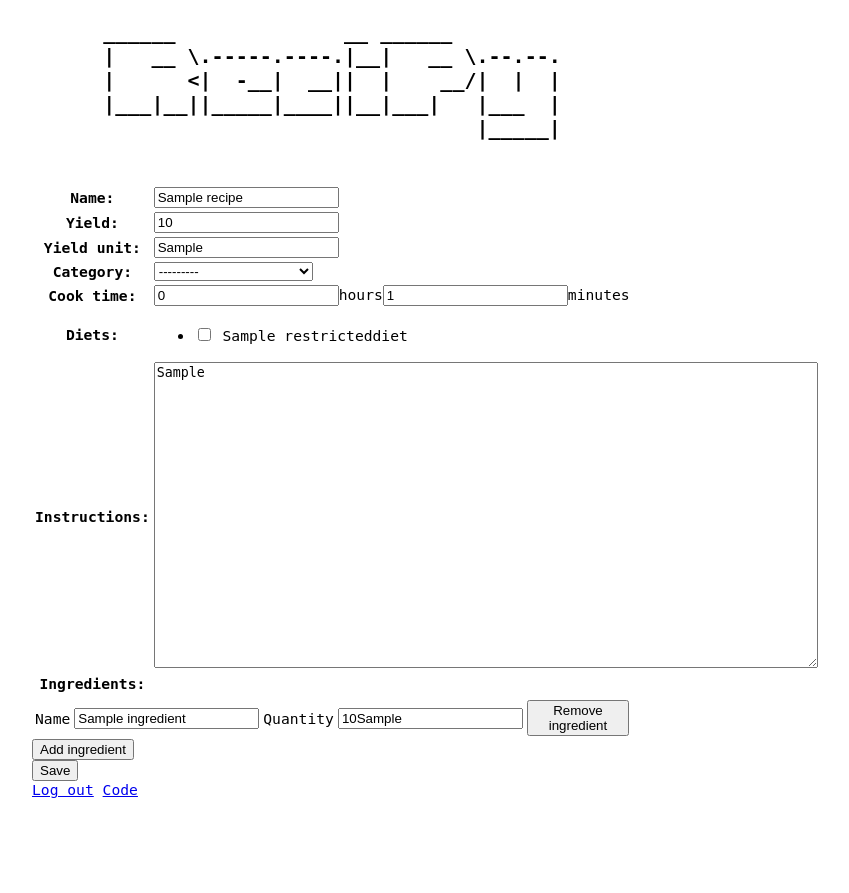
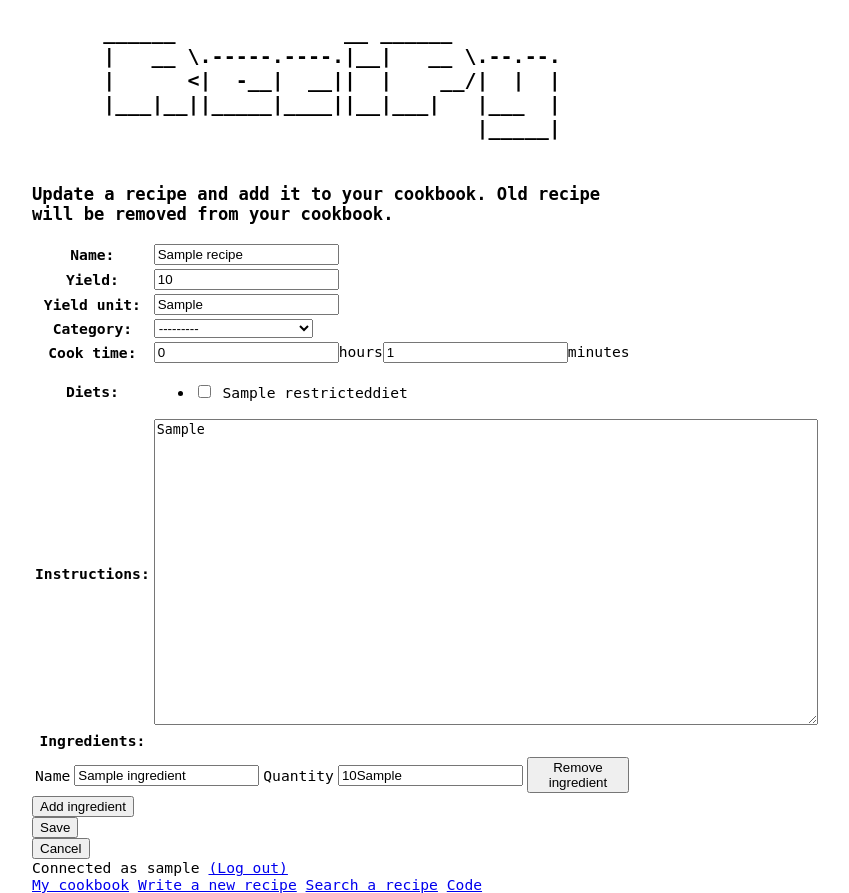
Before and after one commit to Hungry-Students/recipy, a Django app: page /update/1/ in a window 1280 px wide. Shown: the whole page, without its empty margins (308-1157 px from the left). Before the commit the page ends 798 px from the top, so only its background shows below. Run offline with Django 3.2, Linux system fonts and the light colour scheme; a user stored in the database is signed in; tables that the repository leaves empty hold one stand-in row (values such as "Sample post").

Commit message:
Day before the deadline improvements Add user check after scrape. Possibility to correctly modifiy recipes. Link with cookbook part (write/scrape/update now correctly updates user's cookbook) Add menu in footer. Possibility to actually navigate in the website
TODO : implement following in practice (page to search for a user, see users we follow, page describing a user/showing its cookbook ?, search criterias depending on followed users, public/private recipes)
TODO : show error messages correctly

```diff
--- a/recipes/forms.py
+++ b/recipes/forms.py
@@ -14,7 +14,7 @@ from .models import (
     RecipeCategory,
     RestrictedDiet,
 )
-from .parser import IngredientParser  # , YieldsParser
+from .parser import IngredientParser  , YieldsParser
 
 
 class CustomNumberInput(forms.NumberInput):
@@ -98,11 +98,6 @@ class IngredientObject:
         else:
             self.exclude_formatted = ""
         return self
-
-    def __eq__(self, other):
-        if isinstance(other, self.__class__):
-            return self.name == other.name and self.quantity == other.quantity and self.quantity_unit == other.quantity_unit and self.exclude == other.exclude
-       	return False
 
 
 
@@ -249,8 +244,30 @@ class InputRecipeForm(Form):
 
         return recipe
 
+def form_from_scrape(scraper):
+    yields_parser = YieldsParser()
+    yields_parser.parse(scraper.yields())
+    ingredient_parser = IngredientParser()
+    l_ingredients=[]
+    for e in scraper.ingredients():
+        ingredient_parser.parse(e.lower())
+        # NOTE: we force lower case in the argument, upper case will be
+        # given in the parser when needed (e.g. cL)
+        l_ingredients.append(IngredientObject(name=ingredient_parser.ingredient_name, quantity = ingredient_parser.quantity, quantity_unit = ingredient_parser.quantity_unit))
+
+    initial = {
+     	'name' : scraper.title(),
+     	'instructions' : scraper.instructions(),
+     	'quantity' : yields_parser.yields,
+     	'quantity_unit' : yields_parser.yields_unit,
+     	'cook_time' : scraper.total_time(),
+     	'ingredients' : l_ingredients
+     }
+
+    return InputRecipeForm(initial=initial)
 
 class SearchRecipeForm(Form):
+    only_cookbook = forms.BooleanField(required=False, label="Search only on my cookbook", initial=True)
     name = forms.CharField(label="Name", required=False)
     category = forms.ModelChoiceField(
         RecipeCategory.objects.all(), label="Category", required=False
@@ -268,23 +285,27 @@ class SearchRecipeForm(Form):
         validators=[validate_no_duplicate],
     )
 
-    def search(self):
-        # filtering name
-        query = Recipe.objects.filter(name__icontains=self.cleaned_data["name"])
-        # filtering category
-        if self.cleaned_data["category"]:
-            query = query.filter(category__name=self.cleaned_data["category"])
-        # filtering diet
-        for diet in self.cleaned_data["diets"]:
-            query = query.filter(diets__name=diet)
-        # filtering ingredients
-        for ingredient in self.cleaned_data["ingredients"]:
-            if ingredient.name:  # we don't filter for empty inputs
-                if ingredient.exclude:
-                    query = query.exclude(ingredients__name=ingredient.name)
-                else:
-                    query = query.filter(ingredients__name=ingredient.name)
-        return query
+    def search(self, user=None):
+    	if self.cleaned_data['only_cookbook'] and user:
+    		query = user.cookbook.recipes.all()
+    	else:
+    		query = Recipe.objects.all()
+    	# filtering name
+    	query = query.filter(name__icontains=self.cleaned_data["name"])
+    	# filtering category
+    	if self.cleaned_data["category"]:
+    		query = query.filter(category__name=self.cleaned_data["category"])
+    	# filtering diet
+    	for diet in self.cleaned_data["diets"]:
+    		query = query.filter(diets__name=diet)
+    	# filtering ingredients
+    	for ingredient in self.cleaned_data["ingredients"]:
+    		if ingredient.name:  # we don't filter for empty inputs
+    			if ingredient.exclude:
+    				query = query.exclude(ingredients__name=ingredient.name)
+    			else:
+    				query = query.filter(ingredients__name=ingredient.name)
+    	return query
 
 
 class CommentForm(forms.ModelForm):
--- a/recipes/static/recipes/ingredient_form_script.js
+++ b/recipes/static/recipes/ingredient_form_script.js
@@ -13,7 +13,7 @@ function addIngredient(name, display_type, value_name='', value_quantity='', val
 	if (display_type == 0){
 		content = 	`<td>Quantity</td>
 					<td>
-						<input id="${name}_${ingredient_counter}_quantity" name="${name}_${ingredient_counter}_quantity" value="${value_quantity}" placeholder="42 spoons">
+						<input id="${name}_${ingredient_counter}_quantity" name="${name}_${ingredient_counter}_quantity" value="${value_quantity}">
 					</td>
 					`
 	}
@@ -29,7 +29,7 @@ function addIngredient(name, display_type, value_name='', value_quantity='', val
 	<td>
 		<input list="${name}_ingredients_list" id="${name}_${ingredient_counter}_name" name="${name}_${ingredient_counter}_name" value="${value_name}">
 	</td>` + content + `<td>
-		<button type="button" onclick=removeIngredient(${ingredient_counter},${name})>Remove ingredient</button><br>
+		<button type="button" onclick=removeIngredient(${ingredient_counter},'${name}')>Remove ingredient</button><br>
 	</td>`;
 	tr_node.id = `${name}_${ingredient_counter}_input`;
 	document.getElementById(`${name}_ingredient_input`).appendChild(tr_node);
--- a/recipes/templates/recipes/cookbook/cookbook.html
+++ b/recipes/templates/recipes/cookbook/cookbook.html
@@ -12,7 +12,7 @@
 <h2>{{ category}}</h2>
 <ul>
     {% for recipe in recipes %}
-    <li><a href="{% url 'recipes:cookbook-entry' username=user.username entry_id=recipe.id %}">
+    <li><a href="{% url 'recipes:cookbook-entry' username=user.username recipe_id=recipe.id %}">
         {{ recipe.name }}
     </a></li>
     {% endfor %}
--- a/recipes/templates/recipes/recipe_detail.html
+++ b/recipes/templates/recipes/recipe_detail.html
@@ -8,6 +8,4 @@
 
 {% include "recipes/snippets/display-recipe.html" with recipe=recipe comments=comments new_comment=new_comment comment_form=comment_form %}
 
-<a href="{% url 'recipes:update' recipe.id %}">Update this recipe</a>
-
 {% endblock %}
--- a/recipes/templates/recipes/snippets/display-recipe.html
+++ b/recipes/templates/recipes/snippets/display-recipe.html
@@ -6,7 +6,7 @@
 For {{ quantity }} {{ unit }}.<br>
 {% endblocktrans %}
 
-{% trans "Cooking time:" %} {{ recipe.cook_time }}.<br><br>
+{% trans "Cooking time:" %} {{ recipe.cook_time_hours }} hours {{recipe.cook_time_minutes}} minutes.<br><br>
 
 {% if recipe.diet %}
 {{ recipe.diet }}
@@ -24,7 +24,7 @@ For {{ quantity }} {{ unit }}.<br>
     <body>
         {% for iq in recipe.ingredientquantity_set.all %}
         <tr>
-            <td>{% if iq.quantity %}{{ iq.quantity }}{% endif %}{% if iq.quantity_unit %}{{ iq.quantity_unit }}{% endif %}</td>
+            <td>{% if iq.quantity %}{{ iq.quantity }} {% endif %}{% if iq.quantity_unit %}{{ iq.quantity_unit }}{% endif %}</td>
             <td>{{ iq.ingredient }}</td>
         </tr>
         {% endfor %}
@@ -34,6 +34,8 @@ For {{ quantity }} {{ unit }}.<br>
 <h3>{% trans "Recipe" %}</h3>
 
 {{ recipe.instructions|linebreaks }}
+
+<div id="update"><form action="{% url 'recipes:update' recipe.id %}"> <input type="submit" value="Add recipe to my cookbook and update it"></form></div>
 
 <div id="comments">
     <h3>{% trans "Comments" %}</h3>
--- a/recipes/templates/recipes/update.html
+++ b/recipes/templates/recipes/update.html
@@ -8,7 +8,9 @@
 
 {% load static %}
 <script src="{% static 'recipes/ingredient_form_script.js' %}"></script>
-
+<div>
+	<h3>{%trans "Update a recipe and add it to your cookbook. Old recipe will be removed from your cookbook." %}</h3>
+</div>
 <div>
 	<form method="post" action="{% url 'recipes:update' recipe_id%}">
 	    {% csrf_token %}
@@ -20,6 +22,8 @@
 			</table><br>
 	    <input type="submit" value={% trans "Save modifications" %}>
 	</form>
+
+	<input type="button" value="Cancel" onclick="history.back()">
 </div>
 
 {% endblock %}
--- a/recipes/templates/recipes/write.html
+++ b/recipes/templates/recipes/write.html
@@ -42,7 +42,7 @@
 
 		</div>
 		{% endif %}
-		<form method="post" action="{% url 'recipes:handle_form' %}">
+		<form method="post" action="{% url 'recipes:update' %}">
 		    {% csrf_token %}
 		    <table>
 		        {{ form.as_table }}
--- a/recipes/urls.py
+++ b/recipes/urls.py
@@ -8,11 +8,11 @@ urlpatterns = [
     path("", views.index, name="index"),
     path("<int:recipe_id>/", views.recipe_detail, name="recipe_detail"),
     path("write", views.write, name="write"),
-    path("handle_form", views.handle_form, name="handle_form"),
     path("update/<int:recipe_id>/", views.update, name="update"),
+    path("update/", views.update, name="update"),
     path("scrape", views.scrape, name="scrape"),
     path("search", views.search, name="search"),
     path("cookbook/", views.my_cookbook, name="my_cookbook"),
     path("cookbook/<str:username>", views.cookbook, name="cookbook"),
-    path("cookbook/<str:username>/<int:entry_id>/", views.entry, name="cookbook-entry"),
+    path("cookbook/<str:username>/<int:recipe_id>/", views.entry, name="cookbook-entry"),
 ]
--- a/recipes/views.py
+++ b/recipes/views.py
@@ -10,7 +10,7 @@ from recipe_scrapers import WebsiteNotImplementedError, scrape_me
 from users.models import User
 from users.utils import is_following
 
-from .forms import CommentForm, InputRecipeForm, SearchRecipeForm, get_ingredient_list
+from .forms import CommentForm, InputRecipeForm, SearchRecipeForm, get_ingredient_list, form_from_scrape
 from .models import (
     Cookbook,
     Entry,
@@ -24,11 +24,6 @@ from .parser import IngredientParser, YieldsParser
 
 def index(request):
     cookbook_count = Cookbook.objects.count()
-    print(cookbook_count)
-    if cookbook_count == 1:
-        the_one_cookbook = Cookbook.objects.all()[0]
-        the_one_user = the_one_cookbook.owner
-        return redirect("recipes:cookbook", username=the_one_user.username)
     latest_recipes_list = Recipe.objects.order_by("-id")[:5]
     context = {
         "latest_recipes_list": latest_recipes_list,
@@ -93,12 +88,12 @@ def my_cookbook(request):
     return redirect("recipes:cookbook", username=username)
 
 
-def entry(request, entry_id, username):
+def entry(request, recipe_id, username):
     """
-    Show the entry (=recipe) "entry_id" in user "username"'s cookbook
+    Show the entry (=recipe) "recipe_id" in user "username"'s cookbook
     """
     user = get_object_or_404(User, username=username)
-    cur_entry = get_object_or_404(Entry, id=entry_id)
+    cur_entry = get_object_or_404(Entry, recipe__id=recipe_id, cookbook__owner=user)
     context = {
         "user": user,
         "entry": cur_entry,
@@ -125,15 +120,7 @@ def write(
 
 # SUBMITTING VIA A FORM
 
-
-def handle_form(request):
-    form = InputRecipeForm(request.POST)
-    if form.is_valid():
-        form.save()
-        return HttpResponseRedirect(reverse("recipes:index"))
-    print(form.errors)
-    return write(request, error_message_form="Submitted an invalid form")
-
+@login_required
 def update(request, recipe_id=None):
 	if request.method == "GET":
 		recipe =  get_object_or_404(Recipe, pk=recipe_id)
@@ -147,16 +134,25 @@ def update(request, recipe_id=None):
 		return render(request, "recipes/update.html", context)
 
 	else:
-		recipe_id = request.POST.get("recipe_id", None)
-		recipe =  get_object_or_404(Recipe, pk=recipe_id)
-		initial = recipe.__dict__
-		initial['ingredients'] = get_ingredient_list(recipe_id)
-		form = InputRecipeForm(request.POST, initial = initial)
+		form = InputRecipeForm(request.POST)
 
 		if form.is_valid():
-			if form.has_changed():
-				new_recipe = form.save()
-				#TODO : do some cookbok stuff
+			#Remove recipe from cookbook and deal with links
+			if recipe_id:
+				recipe_id = request.POST.get("recipe_id", None)
+				recipe =  get_object_or_404(Recipe, pk=recipe_id)
+
+				request.user.cookbook.recipes.remove(recipe)
+				if recipe.number_references == 1:
+					recipe.delete()
+				else :
+					recipe.number_references -=1
+					recipe.save()
+
+			#Add new recipe to cookbook
+			new_recipe = form.save()
+			request.user.cookbook.recipes.add(new_recipe)
+
 			return HttpResponseRedirect(reverse("recipes:index")) #TODO : return the new recipe detail
 		print(form.errors)
 		return write(request, error_message_form="Submitted an invalid form")
@@ -167,38 +163,10 @@ def update(request, recipe_id=None):
 
 def scrape(request):
     try:
-        existing_recipes = Recipe.objects.filter(url=request.POST["url"])
-        if not existing_recipes:
-            scraper = scrape_me(request.POST["url"])
-            yields_parser = YieldsParser()
-            yields_parser.parse(scraper.yields())
-            new_recipe = Recipe(
-                name=scraper.title(),
-                instructions=scraper.instructions(),
-                quantity=yields_parser.yields,
-                quantity_unit=yields_parser.yields_unit.lower(),
-                url=request.POST["url"],
-                cook_time = scraper.total_time()
-            )
-            new_recipe.save()
-            ingredient_parser = IngredientParser()
-            for e in scraper.ingredients():
-                ingredient_parser.parse(e.lower())
-                # NOTE: we force lower case in the argument, upper case will be
-                # given in the parser when needed (e.g. cL)
-                add_ingredient(
-                    new_recipe,
-                    ingredient_parser.ingredient_name,
-                    ingredient_parser.quantity,
-                    ingredient_parser.quantity_unit
-                )
-        else:
-            return write(
-                request,
-                error_message_link="this recipe already exists",
-                existing_recipe=existing_recipes[0],
-            )
-        return HttpResponseRedirect(reverse("recipes:index"))
+        scraper = scrape_me(request.POST["url"])
+        form = form_from_scrape(scraper)
+        context = {'form':form}
+        return render(request, "recipes/scrape.html", context)
     except WebsiteNotImplementedError:
         msg = "the url " + request.POST["url"] + " is not supported by recipe_scraper"
         return write(request, error_message_link=msg)
@@ -219,7 +187,7 @@ def search(request):
     else:
         form = SearchRecipeForm(request.POST)
         if form.is_valid():
-            query = form.search()
+            query = form.search(user = request.user)
             form = SearchRecipeForm(initial=form.cleaned_data)
             context = {
                 "form": form,
@@ -231,27 +199,3 @@ def search(request):
             )  # TODO : look at how we can use a redirection for this.
         print(form.errors)
         return write(request, error_message_form="Submitted an invalid form")
-
-
-# Non view functions
-
-
-def add_ingredient(
-    recipe, ingredient_name, ingredient_quantity, ingredient_quantity_unit
-):
-    # Fetching or creating ingredient
-    possible_ing_obj = Ingredient.objects.filter(name=ingredient_name)
-    if possible_ing_obj:
-        ingredient_object = possible_ing_obj[0]
-    else:
-        ingredient_object = Ingredient(name=ingredient_name)
-        ingredient_object.save()
-
-    # Building relation to recipe
-    relation = IngredientQuantity(
-        recipe=recipe,
-        ingredient=ingredient_object,
-        quantity=ingredient_quantity,
-        quantity_unit=ingredient_quantity_unit,
-    )
-    relation.save()
--- a/templates/base.html
+++ b/templates/base.html
@@ -35,10 +35,14 @@
         <div id="footer">
             {% block footer %}
             {% if user.is_authenticated %}
-            <a href="{% url 'users:logout' %}">{% trans "Log out" %}</a>
+           	Connected as {{user.username}} <a href="{% url 'users:logout' %}">{% trans "(Log out)" %}</a>
             {% else %}
-            <a href="{% url 'users:login' %}">{% trans "Log in" %}</a>
+            Not connected <a href="{% url 'users:login' %}">{% trans "(Log in)" %}</a>
             {% endif %}
+            <br>
+            <a href="{% url 'recipes:my_cookbook'%}">{% trans "My cookbook" %}</a>
+            <a href="{% url 'recipes:write'%}">{% trans "Write a new recipe" %}</a>
+            <a href="{% url 'recipes:search'%}">{% trans "Search a recipe" %}</a>
             <a href="https://github.com/Hungry-Students/recipy">{% trans "Code" %}</a>
             {% endblock %}
         </div>
```
Also changed, not shown: recipes/models.py (+16 -1 lines), recipes/templates/recipes/scrape.html (added, +27 -0 lines), recipes/migrations/0007_recipe_number_references.py (added), recipes/migrations/0008_auto_20210307_1012.py (added).
